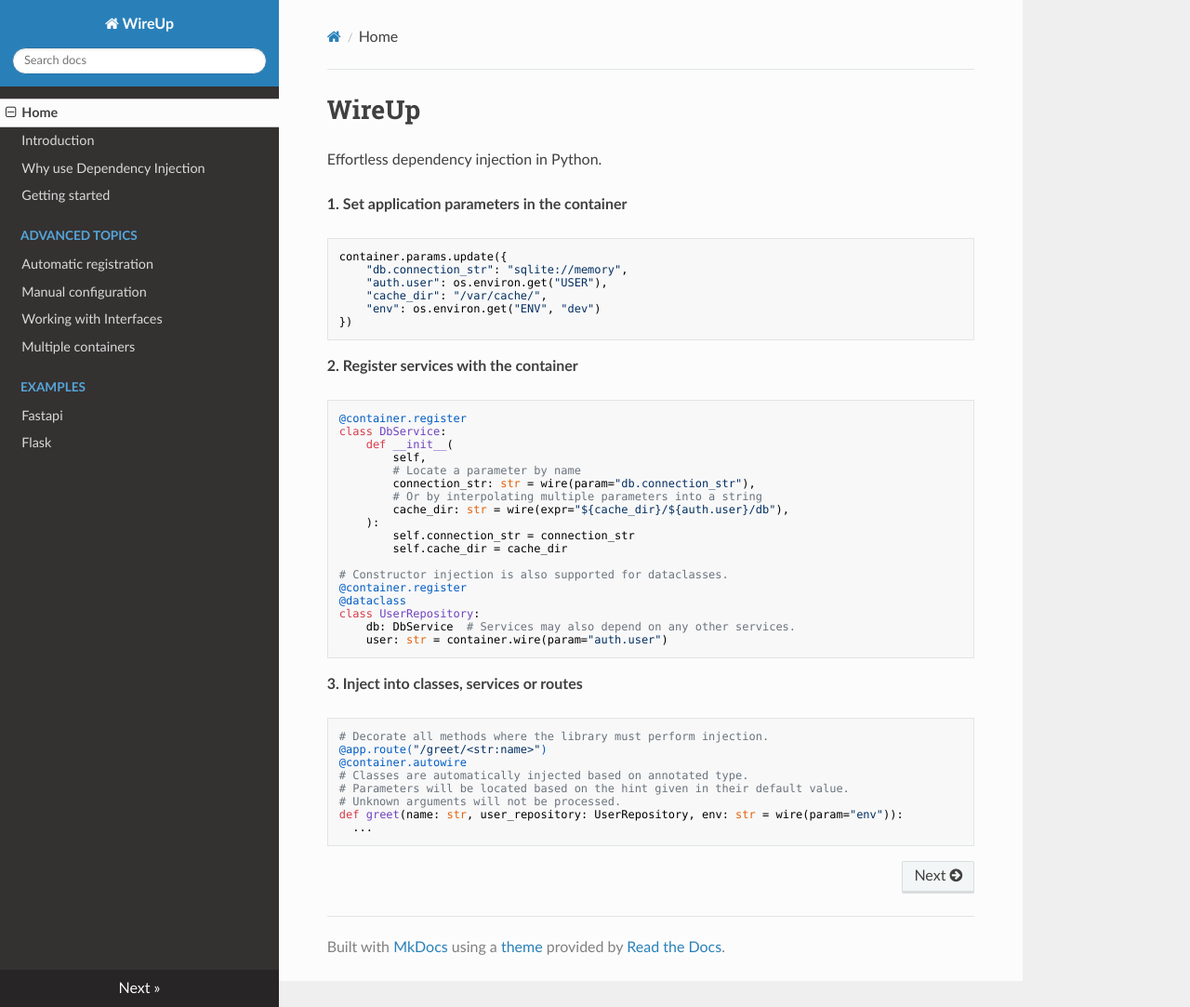
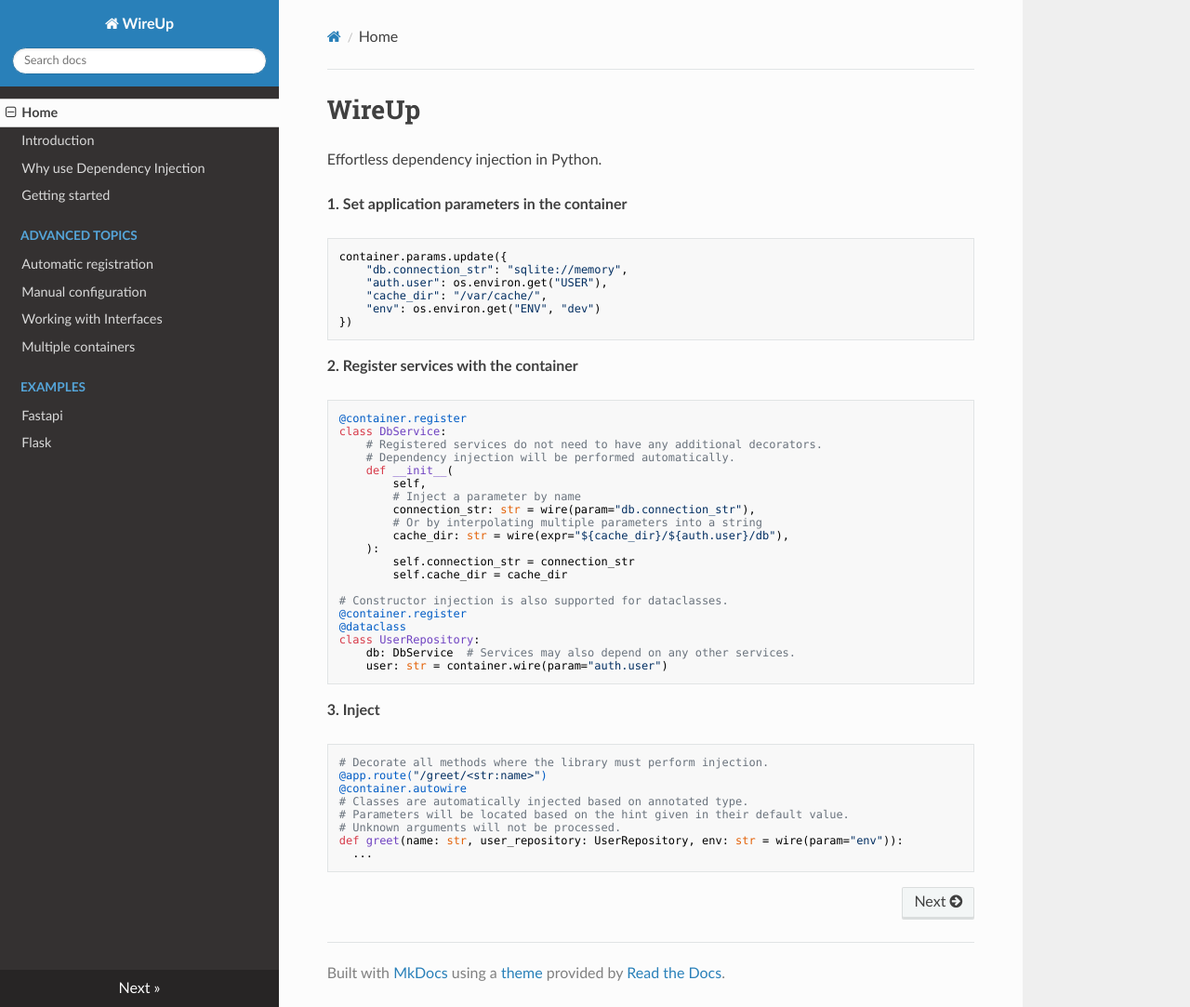
Before and after one commit to maldoinc/wireup, an MkDocs documentation site: the page built from docs/pages/index.md, in a window 1280 px wide and 1083 px high. Shown: the whole window at 93% size. Built offline with MkDocs 1.6.1, drawn with Linux system fonts in a browser that asks for light colours; nearby versions of some CDN libraries.

Commit message:
Docs update

````diff
--- a/docs/pages/index.md
+++ b/docs/pages/index.md
@@ -18,9 +18,11 @@ container.params.update({
 ```python
 @container.register
 class DbService:
+    # Registered services do not need to have any additional decorators.
+    # Dependency injection will be performed automatically.
     def __init__(
         self,
-        # Locate a parameter by name
+        # Inject a parameter by name
         connection_str: str = wire(param="db.connection_str"),
         # Or by interpolating multiple parameters into a string
         cache_dir: str = wire(expr="${cache_dir}/${auth.user}/db"),
@@ -36,8 +38,7 @@ class UserRepository:
     user: str = container.wire(param="auth.user")
 ```
 
-
-**3. Inject into classes, services or routes**
+**3. Inject**
 
 ```python
 # Decorate all methods where the library must perform injection.
````
Also changed, not shown: readme.md.
